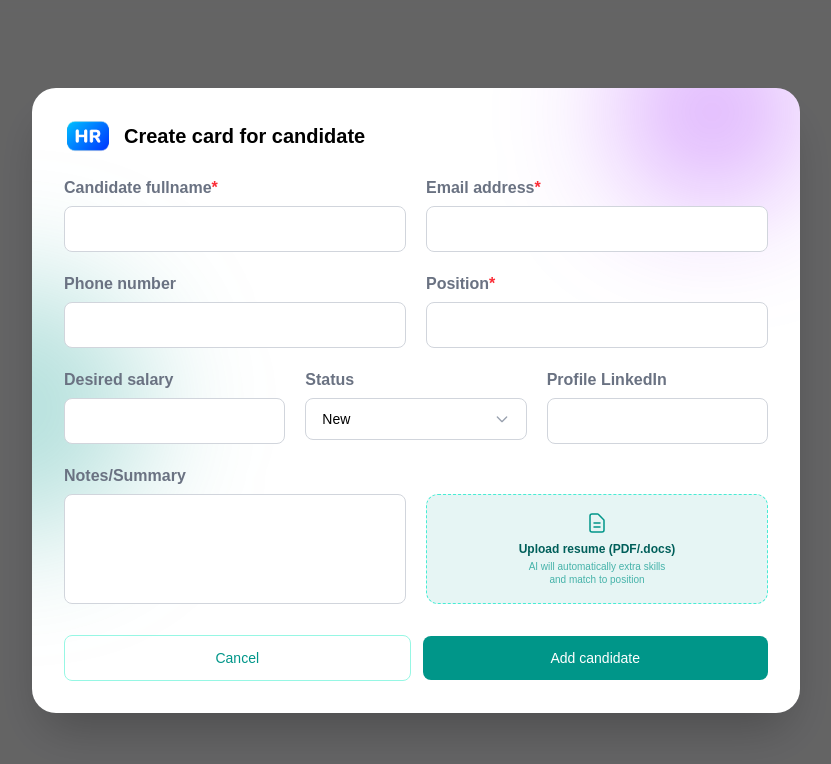
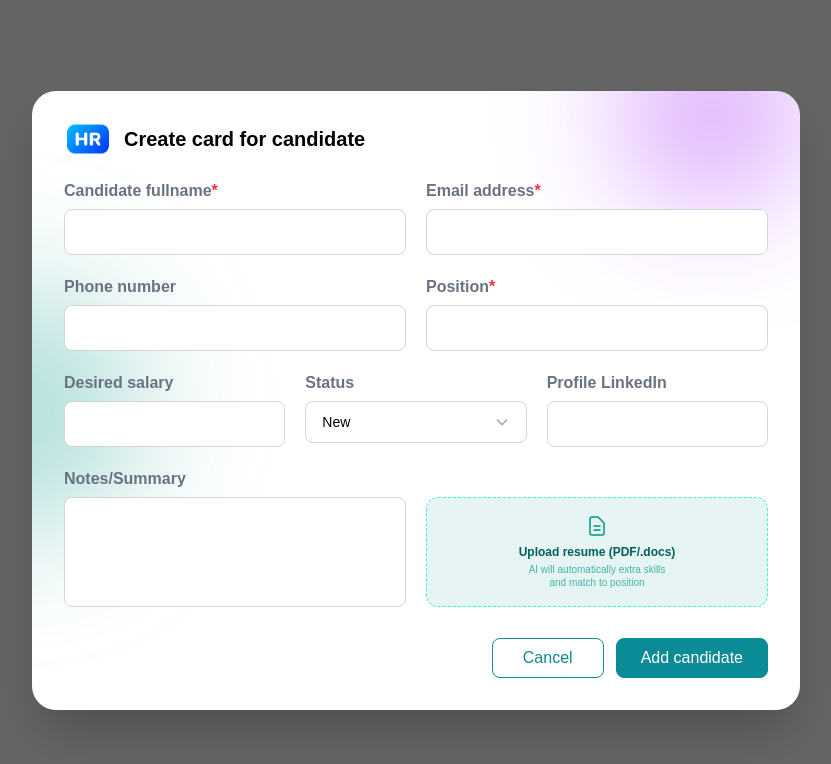
Before and after one commit to AnastasiiaBodnar/hr-ai-cmr-web, a Next.js app: page /dashboard in a window 1280 px wide. Shown: the top 764 px of the page, without its empty margins (224-1055 px from the left). Built offline with nearby package versions, Linux system fonts and the light colour scheme.

Commit message:
style(candidates): refactor buttons

```diff
--- a/app/components/candidates/CandidateForm.js
+++ b/app/components/candidates/CandidateForm.js
@@ -2,7 +2,6 @@
 
 import { useState } from 'react'
 import Input from '@/app/components/ui/Input'
-import Button from '@/app/components/ui/Button'
 import Select from '@/app/components/ui/Select'
 import Image from 'next/image'
 
@@ -138,12 +137,19 @@ export default function CandidateForm({ isEditing = false, onClose }) {
 
                     {/* Buttons */}
                     <div className="flex items-center justify-end space-x-3">
-                        <Button type="button" variant="outline" onClick={onClose} className="!text-teal-600 !border-teal-200 hover:!bg-teal-50 !px-6 py-2 text-sm font-medium">
+                        <button
+                            type="button"
+                            onClick={onClose}
+                            className="flex items-center justify-center w-28 h-10 rounded-lg border border-accent text-accent bg-transparent hover:bg-accent/10 transition-colors text-base font-medium"
+                        >
                             Cancel
-                        </Button>
-                        <Button type="button" variant="primary" className="!bg-teal-600 hover:!bg-teal-700 !border-none !px-6 py-2 text-sm font-medium">
+                        </button>
+                        <button
+                            type="button"
+                            className="flex items-center justify-center px-6 h-10 rounded-lg border border-accent bg-accent text-white hover:opacity-90 transition-opacity text-base font-medium"
+                        >
                             {isEditing ? 'Edit candidate' : 'Add candidate'}
-                        </Button>
+                        </button>
                     </div>
                 </div>
             </div>
```
